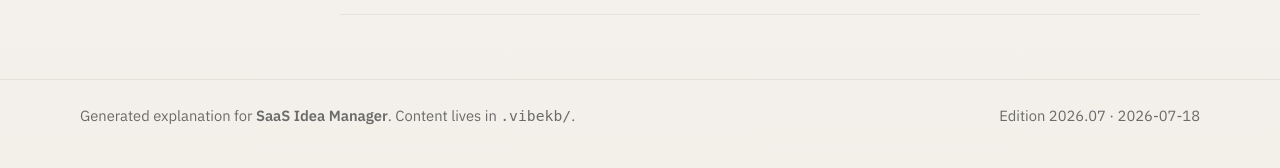
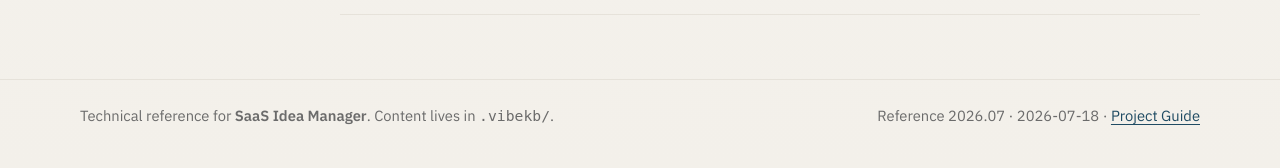
Before and after one commit to cubixmeow-commits/VibeKB, a PHP site: page /edition/ in a window 1280 px wide. Shown: the part 2011-2179 px from the top of the page. Run offline with PHP 8.4, Linux system fonts and the light colour scheme.

Commit message:
Clarify technical reference footer wording
Co-authored-by: cubixmeow-commits <cubixmeow-commits@users.noreply.github.com>

```diff
--- a/edition/templates/layout.php
+++ b/edition/templates/layout.php
@@ -55,8 +55,8 @@
 
     <footer class="site-footer">
         <div class="footer-inner">
-            <p>Generated explanation for <strong><?= e($project['name'] ?? '') ?></strong>. Content lives in <code>.vibekb/</code>.</p>
-            <p class="footer-meta">Edition <?= e((string) ($edition['version'] ?? '')) ?> · <?= e((string) ($edition['published'] ?? '')) ?></p>
+            <p>Technical reference for <strong><?= e($project['name'] ?? '') ?></strong>. Content lives in <code>.vibekb/</code>.</p>
+            <p class="footer-meta">Reference <?= e((string) ($edition['version'] ?? '')) ?> · <?= e((string) ($edition['published'] ?? '')) ?> · <a href="<?= e(rtrim(landing_url(), '/') . '/guide/') ?>">Project Guide</a></p>
         </div>
     </footer>
 </body>
```
